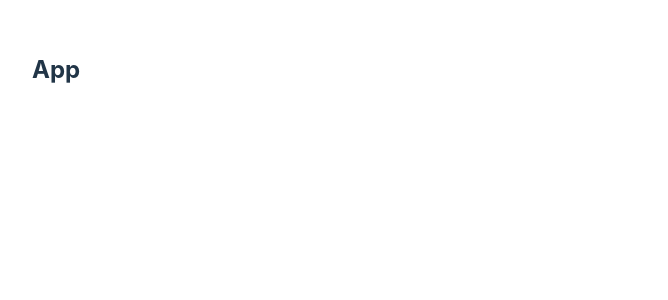
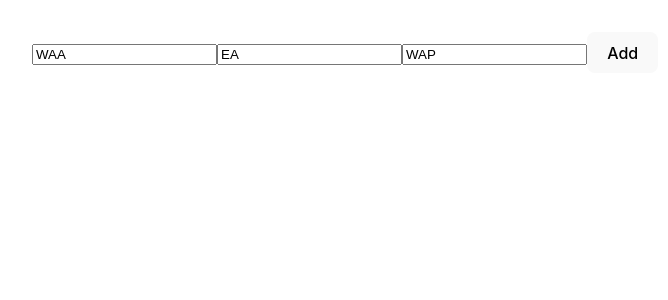
Before and after one commit to abdulmoiz99/reactTestBench, a React (Vite) app: page / in a window 1280 px wide. Shown: the top 300 px of the page, without its empty margins (0-668 px from the left). Built offline with nearby package versions, Linux system fonts and the light colour scheme.

Commit message:
Part 1 solved

```diff
--- a/src/App.tsx
+++ b/src/App.tsx
@@ -1,9 +1,10 @@
 import './App.css';
+import Courses from './Courses';
 function App() {
 
   return (
     <>
-      <h2>App</h2>
+      <Courses />
     </>
   );
 }
--- /dev/null
+++ b/src/Courses.tsx
@@ -0,0 +1,20 @@
+import { useState } from "react";
+
+export default function Courses() {
+    const [courseList, setCourseList] = useState([
+        { id: 1, name: 'WAA' },
+        { id: 2, name: 'EA' },
+        { id: 3, name: 'WAP' }
+    ])
+
+    const add = () => {
+        setCourseList([...courseList, { id: courseList.length + 1, name: 'Some Course' }])
+    }
+
+    return (
+        <>
+            {courseList.map((course) => <input value={course.name} key={course.id} />)}
+            <button onClick={add} >Add</button>
+        </>
+    )
+}
```
